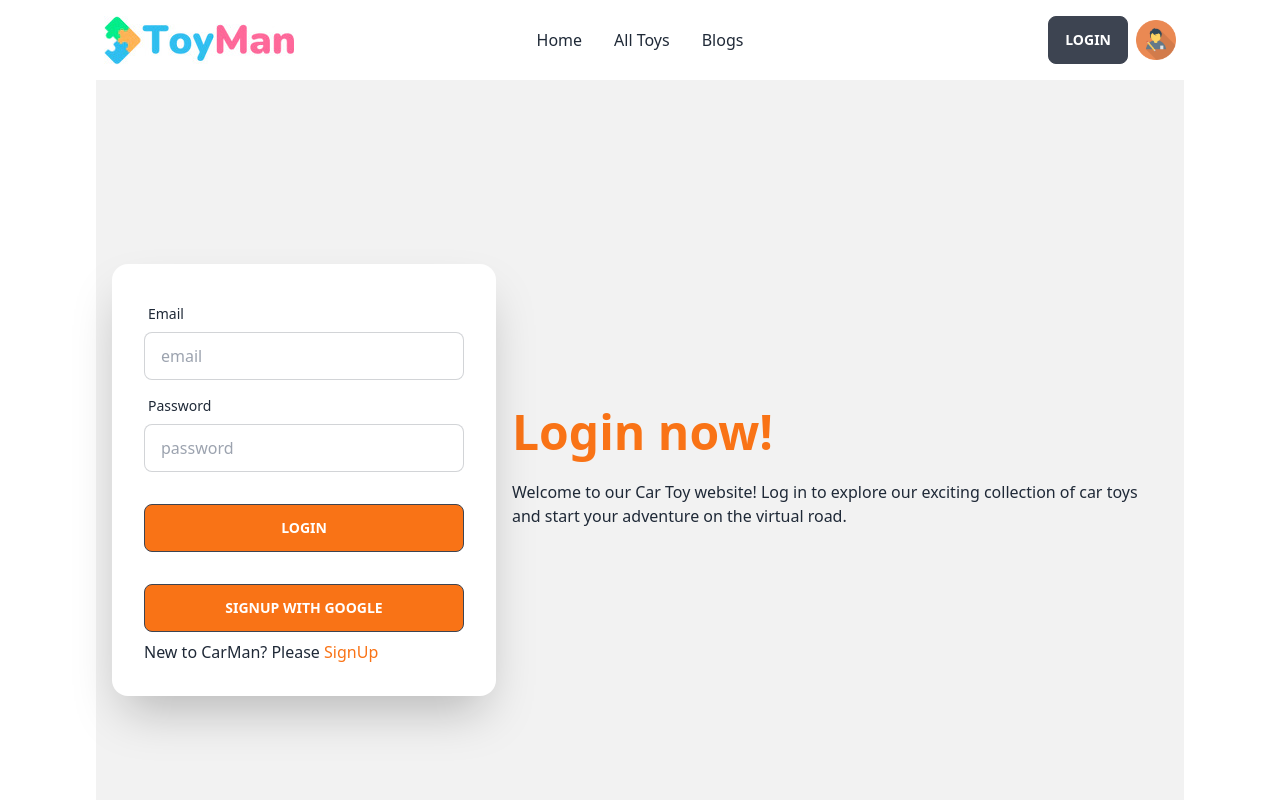
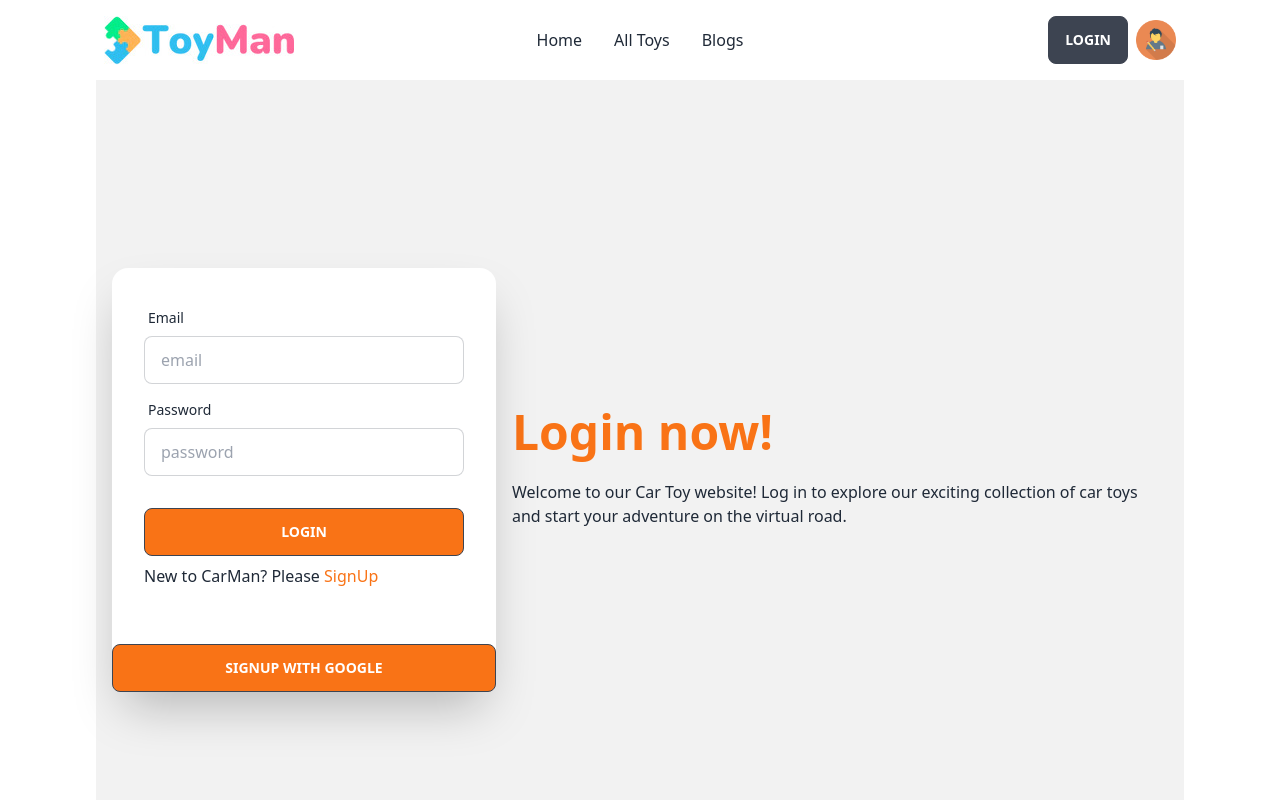
Before and after one commit to khorsed667/ToyMan, a React (Vite) app: page /login in a window 1280 px wide. Shown: the top 800 px of the page. Built offline with nearby package versions, Linux system fonts and the light colour scheme; no server answers.

Commit message:
a simple change

```diff
--- a/src/Components/Login/Login.jsx
+++ b/src/Components/Login/Login.jsx
@@ -26,13 +26,15 @@ const Login = () => {
             })
             .catch(error => console.log(error))
 
-        singWithGoogle()
-        .then(result=> {
-            const user = result.user
-            console.log(user);
-        })
     }
 
+    const singInWithGoogle = () => {
+        singWithGoogle()
+            .then(result => {
+                const user = result.user
+                console.log(user);
+            })
+    }
     return (
         <div className="hero min-h-screen bg-base-200">
             <div className="hero-content flex-col lg:flex-row-reverse">
@@ -57,13 +59,14 @@ const Login = () => {
                         <div className="form-control mt-6">
                             <button className="btn bg-orange-500">Login</button>
                         </div>
-                        <div className="form-control mt-6">
-                            <button className="btn bg-orange-500">SignUp with Google</button>
-                        </div>
+
                         <div>
                             <p>New to CarMan? Please <Link className='text-orange-500' to='/registration'>SignUp</Link></p>
                         </div>
                     </form>
+                    <div className="form-control mt-6">
+                        <button onClick={singInWithGoogle} className="btn bg-orange-500">SignUp with Google</button>
+                    </div>
 
                 </div>
             </div>
```
